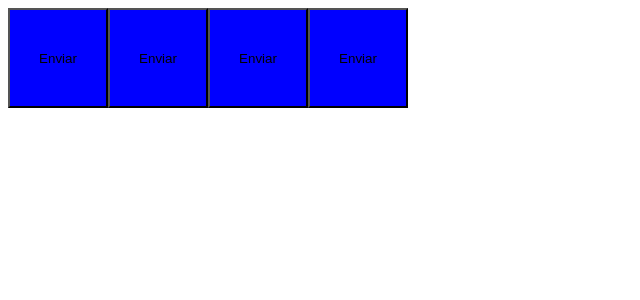
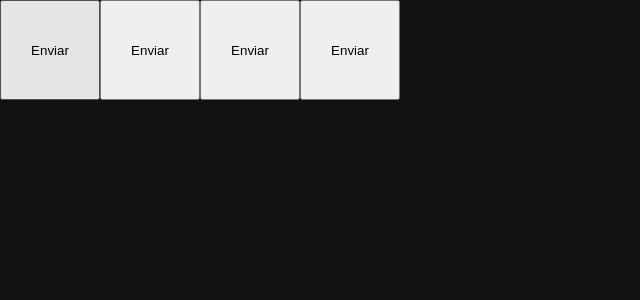
Before and after one commit to AlisonAndr/Ignite-Timer, a React (Vite) app: page / in a window 1280 px wide. Shown: the top 300 px of the page, without its empty margins (0-640 px from the left). Built offline with nearby package versions, Linux system fonts and the light colour scheme.

Commit message:
feat: Estilos globais adicionados

```diff
--- a/index.html
+++ b/index.html
@@ -1,12 +1,25 @@
 <!doctype html>
 <html lang="en">
+
 <head>
+  <!--Google fontes pré-connects-->
+  <link rel="preconnect" href="https://fonts.googleapis.com">
+  <link rel="preconnect" href="https://fonts.gstatic.com" crossorigin>
+
+  <!--Meta-->
   <meta charset="UTF-8" />
   <meta name="viewport" content="width=device-width, initial-scale=1.0" />
+
+  <!--Google fontes 'roboto' & 'roboto-mono'-->
+  <link href="https://fonts.googleapis.com/css2?family=Roboto+Mono:wght@700&family=Roboto:wght@400;700&display=swap"
+    rel="stylesheet">
+
   <title>Ignite Timer</title>
 </head>
+
 <body>
   <div id="root"></div>
   <script type="module" src="/src/main.tsx"></script>
 </body>
+
 </html>
--- a/src/App.tsx
+++ b/src/App.tsx
@@ -3,6 +3,7 @@ import { ThemeProvider } from "styled-components";
 
 //Tema customizado
 import { defaultTheme } from "./styles/themes/default";
+import { GlobalStyles } from "./styles/Global";
 
 import { Button } from "./components/Button";
 
@@ -14,6 +15,8 @@ export function App() {
       <Button variant="secondary" />
       <Button variant="danger" />
       <Button variant="sucess" />
+
+      <GlobalStyles/>
     </ThemeProvider>
 
 
--- /dev/null
+++ b/src/styles/Global.ts
@@ -0,0 +1,27 @@
+import { createGlobalStyle } from "styled-components";
+
+export const GlobalStyles = createGlobalStyle`
+  html {
+    font-size: 10px;
+  }
+
+  *{
+    margin: 0;
+    padding: 0%;
+    box-sizing: border-box;
+  }
+
+  :focus {
+    outline: 0;
+    box-shadow: 0 0 0 2px ${props => props.theme['green-light']};
+  }
+
+  body, input, textarea {
+    font-size: 1.6rem;
+    font-family: 'Roboto', sans-serif;
+    font-weight: 400;
+
+    color: ${props => props.theme['gray-03']};
+    background: ${props => props.theme['gray-01']};
+  }
+`
--- a/src/styles/themes/default.ts
+++ b/src/styles/themes/default.ts
@@ -1,6 +1,21 @@
 export const defaultTheme = {
-  primary: 'Blue',
-  secondary: 'Purple',
-  danger: 'red',
-  sucess: 'green'
+  white: '#FFFFFF',
+
+  'gray-01': '#121214',
+  'gray-02': '#202024',
+  'gray-03': '#323238',
+  'gray-04': '#7C7C8A',
+  'gray-05': '#8D8D99',
+  'gray-06': '#C4C4CC',
+  'gray-07': '#E1E1E6',
+
+  'green': '#00875F',
+  'green-light': '#00B37E',
+  'green-dark': '#015F43',
+
+  'red': '#F03847',
+  'red-dark': '#7A1921',
+
+
+  'yellow': '#FBA94C'
 }
```
Also changed, not shown: src/@types/styled.d.ts (added, +12 -0 lines). Lines whose indentation alone changed are shown as unchanged.
